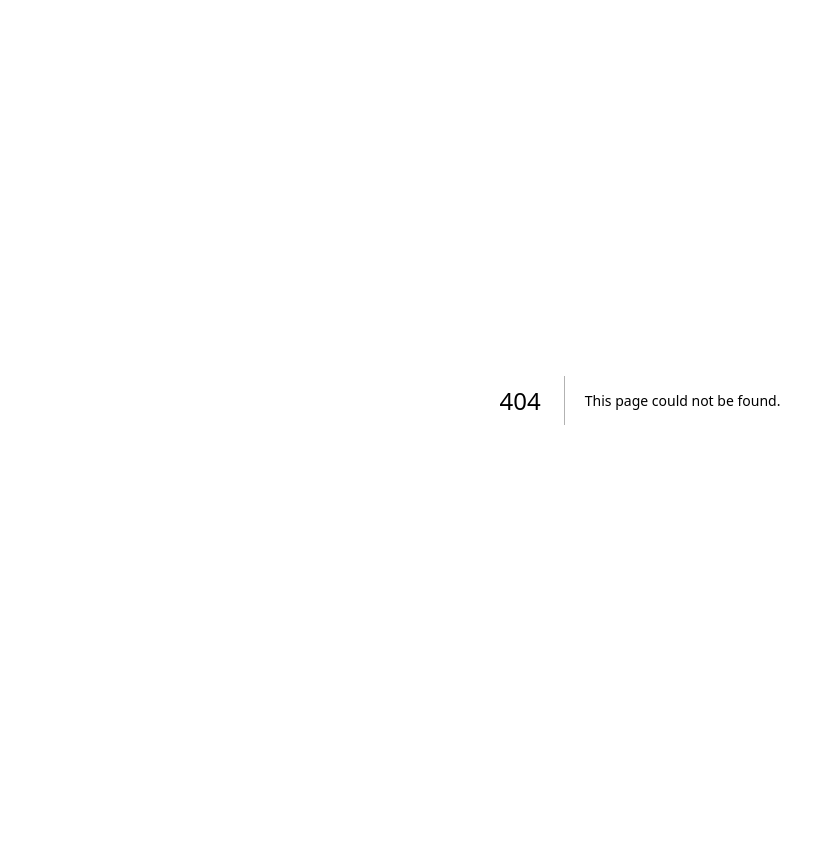
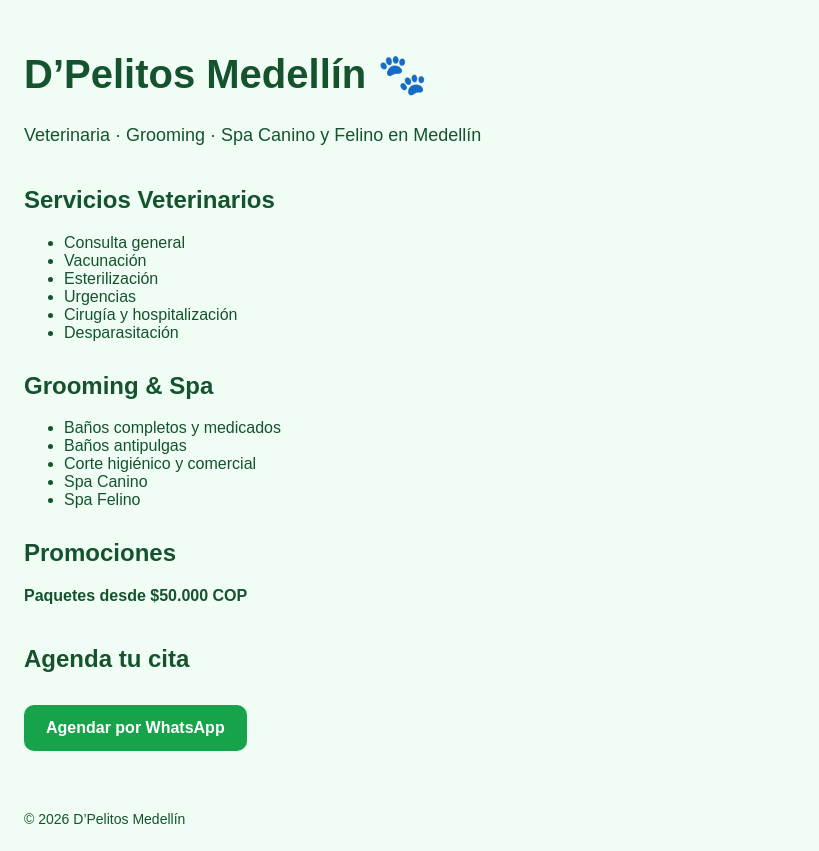
Before and after one commit to abdelhamidbensalem1-lang/dpelitos-medellin, a Next.js app: page / in a window 1280 px wide. Before the commit this address had no page. Shown: the whole page, without its empty margins (0-819 px from the left). Before the commit the page ends 800 px from the top, so only its background shows below. Built offline with nearby package versions, Linux system fonts and the light colour scheme.

Commit message:
Create page.js

```diff
--- /dev/null
+++ b/app/page.js
@@ -0,0 +1,69 @@
+"use client";
+
+export default function Home() {
+  return (
+    <main style={{ padding: 24, background: "#f0fdf4", color: "#14532d" }}>
+      <h1 style={{ fontSize: 40, fontWeight: "bold" }}>
+        D’Pelitos Medellín 🐾
+      </h1>
+
+      <p style={{ fontSize: 18, marginTop: 10 }}>
+        Veterinaria · Grooming · Spa Canino y Felino en Medellín
+      </p>
+
+      <section style={{ marginTop: 40 }}>
+        <h2>Servicios Veterinarios</h2>
+        <ul>
+          <li>Consulta general</li>
+          <li>Vacunación</li>
+          <li>Esterilización</li>
+          <li>Urgencias</li>
+          <li>Cirugía y hospitalización</li>
+          <li>Desparasitación</li>
+        </ul>
+      </section>
+
+      <section style={{ marginTop: 30 }}>
+        <h2>Grooming & Spa</h2>
+        <ul>
+          <li>Baños completos y medicados</li>
+          <li>Baños antipulgas</li>
+          <li>Corte higiénico y comercial</li>
+          <li>Spa Canino</li>
+          <li>Spa Felino</li>
+        </ul>
+      </section>
+
+      <section style={{ marginTop: 30 }}>
+        <h2>Promociones</h2>
+        <p>
+          <strong>Paquetes desde $50.000 COP</strong>
+        </p>
+      </section>
+
+      <section style={{ marginTop: 40 }}>
+        <h2>Agenda tu cita</h2>
+        <a
+          href="https://wa.me/573009994019?text=Hola%20quiero%20agendar%20una%20cita%20en%20D’Pelitos%20Medellín"
+          target="_blank"
+          style={{
+            display: "inline-block",
+            marginTop: 12,
+            padding: "14px 22px",
+            background: "#16a34a",
+            color: "white",
+            borderRadius: 10,
+            textDecoration: "none",
+            fontWeight: "bold",
+          }}
+        >
+          Agendar por WhatsApp
+        </a>
+      </section>
+
+      <footer style={{ marginTop: 60, fontSize: 14 }}>
+        © {new Date().getFullYear()} D’Pelitos Medellín
+      </footer>
+    </main>
+  );
+}
```
